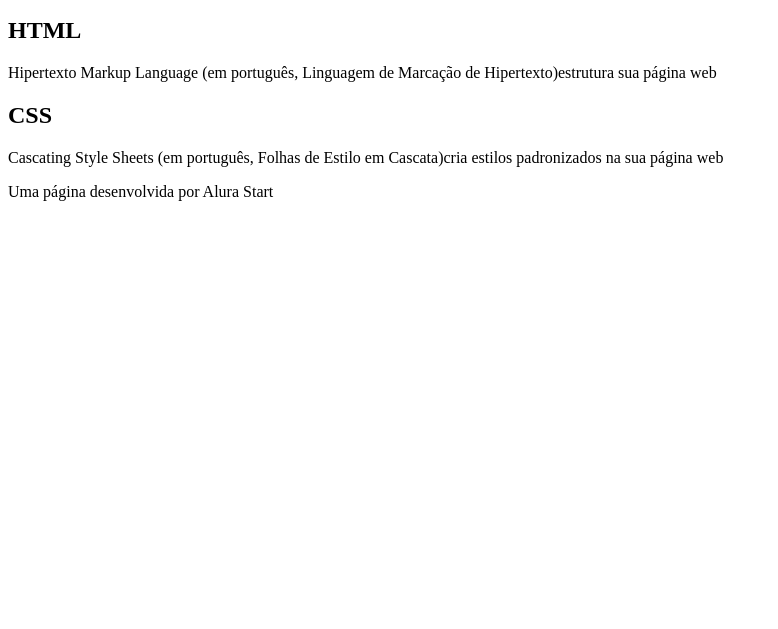
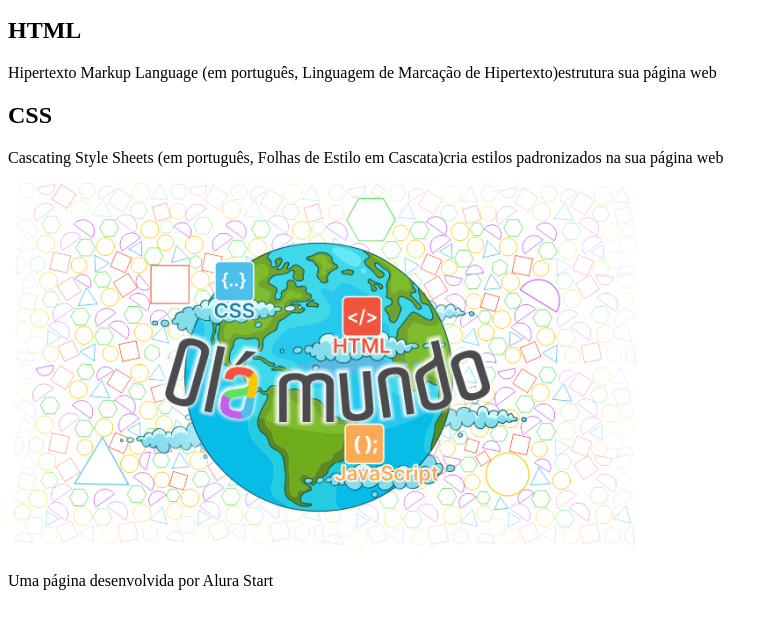
Before and after one commit to Marydalva/Hello-world, a plain HTML site: page index.html in a window 1280 px wide. Shown: the part 101-730 px from the top of the page, without its empty margins (0-778 px from the left). Drawn offline with Linux system fonts and the light colour scheme.

Commit message:
Finalizando a página HTML

```diff
--- a/index.html
+++ b/index.html
@@ -18,7 +18,7 @@
 
     <h2>CSS</h2>
     <P>Cascating Style Sheets (em português, Folhas de Estilo em Cascata)cria estilos padronizados na sua página web</P>
-
+    <img src="imagem/Olá Mundo.png" alt="imagem com figuras geométricas ao fundo e uma figura de planeta Terra a frente, com a inscrição Olá Mundo em letras coloridas"
     </section>
     <footer>
 
```
Also changed, not shown: imagem/Olá Mundo.png (added).
